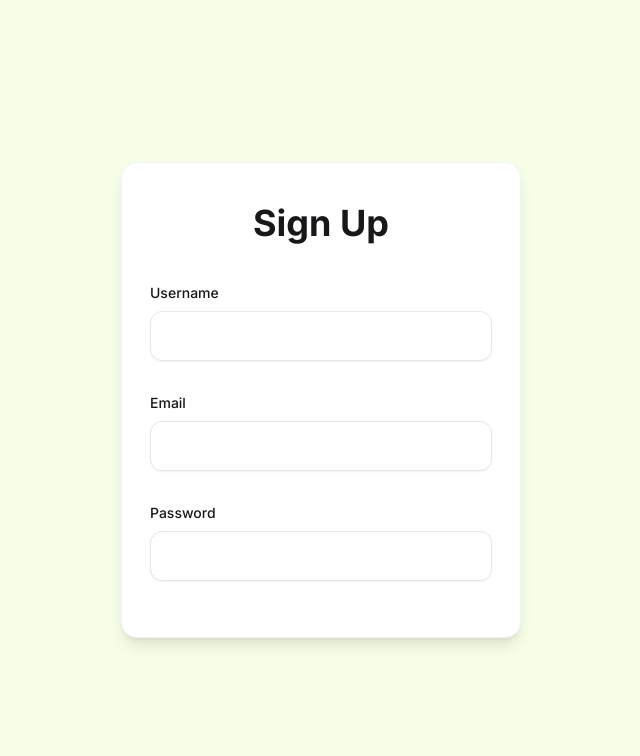
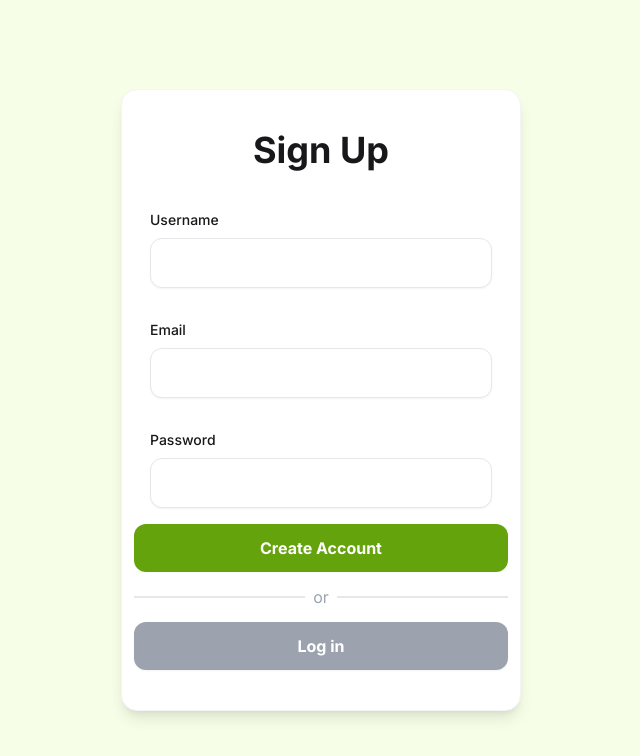
Before and after one commit to hugostanley/mochi, a React (Vite) app: page /signup in a window 1280 px wide. Shown: the top 756 px of the page, without its empty margins (319-959 px from the left). Built offline with nearby package versions, Linux system fonts and the light colour scheme.

Commit message:
chore: use spacer component and adjust form attributes

```diff
--- a/src/pages/SignUp/SignUp.jsx
+++ b/src/pages/SignUp/SignUp.jsx
@@ -1,15 +1,17 @@
-import { FormProvider } from '@/components'
+import { Button, FormProvider, Spacer } from '@/components'
 import React from 'react'
+import { useNavigate } from 'react-router-dom'
 import { useActionData } from 'react-router-dom'
-import { Form } from 'react-router-dom'
 
 export function SignUp() {
     const errors = useActionData()
+    const navigate = useNavigate()
+
     return (
         <div className='w-full h-screen flex items-center justify-center'>
-            <FormProvider method="post" action="/signup">
+            <FormProvider>
                 <FormProvider.Header>Sign Up</FormProvider.Header>
-                <FormProvider.Form>
+                <FormProvider.Form method="post" action="/signup">
                     <FormProvider.Field>
                         <FormProvider.Label>Username</FormProvider.Label>
                         <FormProvider.Input type="text" name="username" />
@@ -22,7 +24,10 @@ export function SignUp() {
                         <FormProvider.Label>Password</FormProvider.Label>
                         <FormProvider.Input type="password" name="password" />
                     </FormProvider.Field>
+                    <Button variant="primary">Create Account</Button>
                 </FormProvider.Form>
+                <Spacer text="or" />
+                <Button variant="secondary" onClick={() => navigate('/login')}>Log in</Button>
             </FormProvider>
         </div>
     )
```
